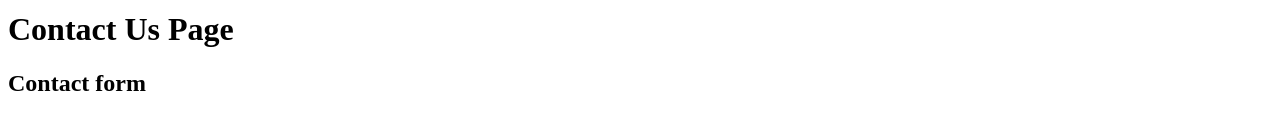
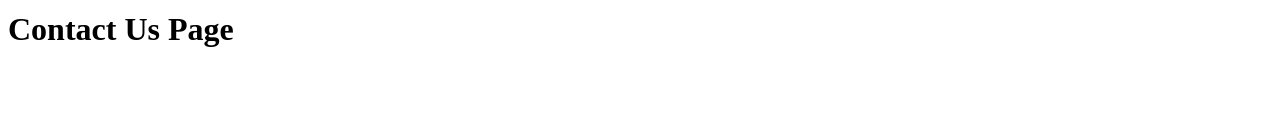
Before and after one commit to RamitRoshan/bite-now, a React (Vite) app: page /contact in a window 1280 px wide. Shown: the part 174-304 px from the top of the page. Built offline with nearby package versions, Linux system fonts and the light colour scheme.

Commit message:
update contact

```diff
--- a/src/components/Contact.js
+++ b/src/components/Contact.js
@@ -2,7 +2,6 @@ const Contact = () => {
     return (
         <div>
             <h1>Contact Us Page</h1>
-            <h2>Contact form</h2>
         </div>
     );
 };
```
